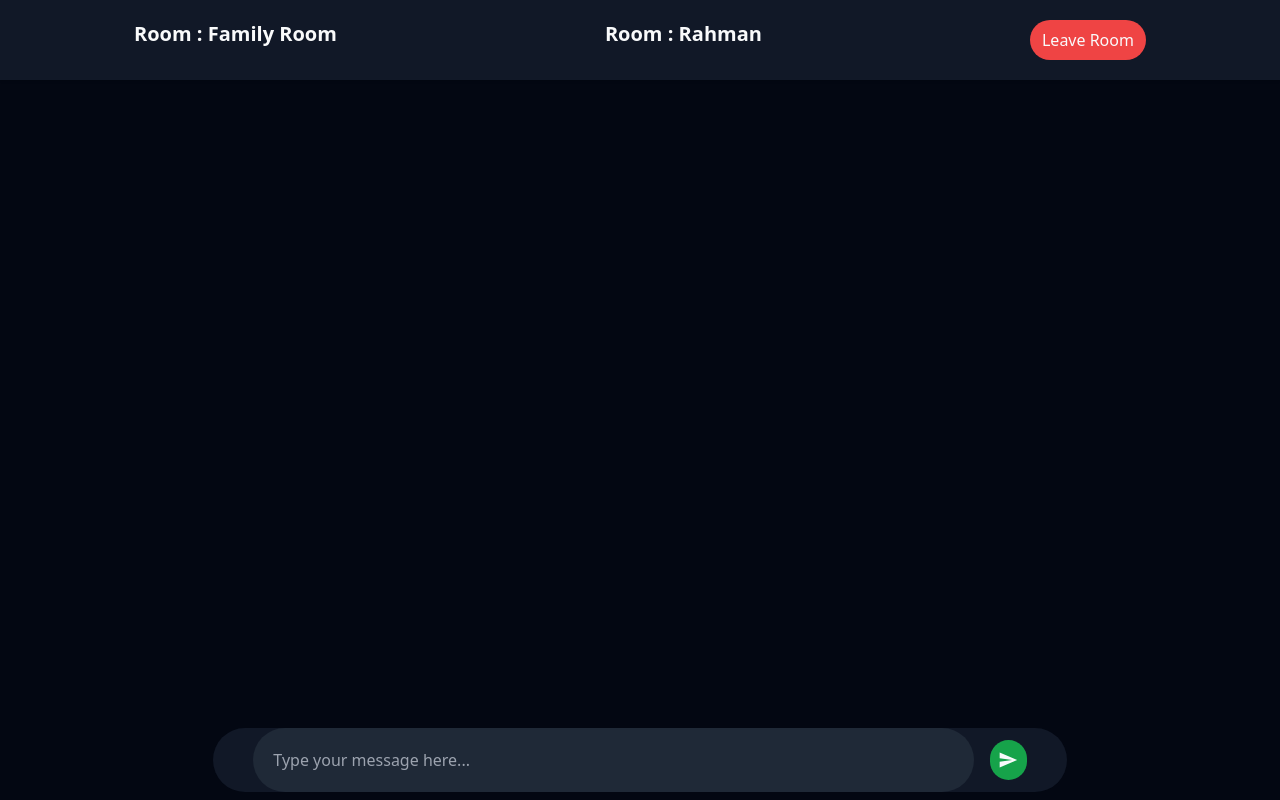
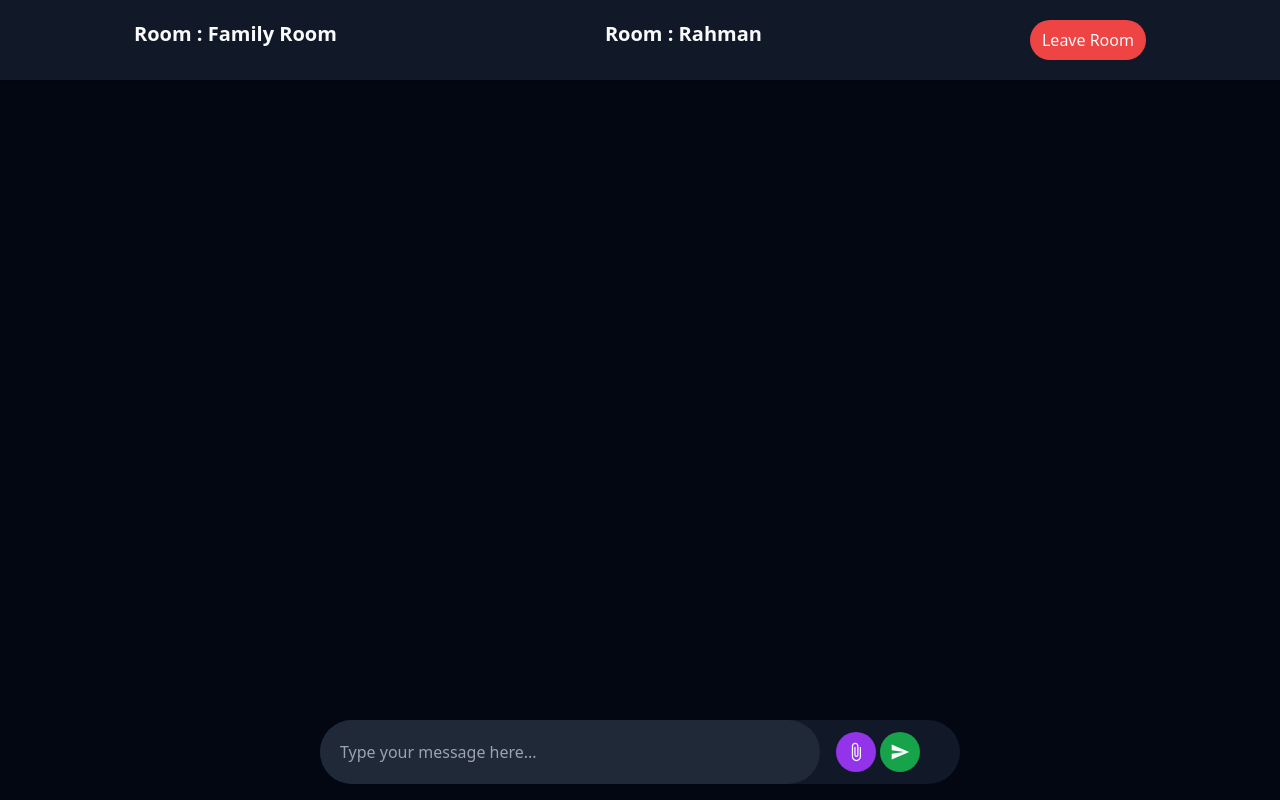
Before and after one commit to margub9363/ChatApplication_SpringBoot_React_WebSocket, a React (Vite) app in the folder chat-app-frontend/chat-app-react/: page /chat in a window 1280 px wide. Built offline with nearby package versions, Linux system fonts and the light colour scheme.

Commit message:
till 1:2

```diff
--- a/chat-app-frontend/chat-app-react/src/components/ChatPage.jsx
+++ b/chat-app-frontend/chat-app-react/src/components/ChatPage.jsx
@@ -1,5 +1,5 @@
 import React from "react";
-import { MdSend } from "react-icons/md";
+import { MdAttachFile, MdSend } from "react-icons/md";
 
 const ChatPage = () => {
   return (
@@ -22,16 +22,21 @@ const ChatPage = () => {
         </div>
       </header>
 
-      <div className="fixed bottom-2 w-full h-16">
-        <div className="h-full px-10 gap-4 flex items-center justify-between w-2/3 mx-auto dark:bg-gray-900 rounded-full">
+      <div className="fixed bottom-4 w-full h-16">
+        <div className="h-full pr-10 gap-4 flex items-center justify-between w-1/2 mx-auto dark:bg-gray-900 rounded-full">
           <input
             type="text"
             placeholder="Type your message here..."
             className="dark:border-gray-600 w-full dark:bg-gray-800 px-5 py-2 rounded-full h-full focus:outline-none"
           />
-          <button className="dark:bg-green-600 h-10 w-10 flex justify-center items-center rounded-full">
-            <MdSend size={20} />
-          </button>
+          <div className="flex gap-1">
+            <button className="dark:bg-purple-600 h-10 w-10 flex justify-center items-center rounded-full">
+              <MdAttachFile size={20} />
+            </button>
+            <button className="dark:bg-green-600 h-10 w-10 flex justify-center items-center rounded-full">
+              <MdSend size={20} />
+            </button>
+          </div>
         </div>
       </div>
     </div>
```
